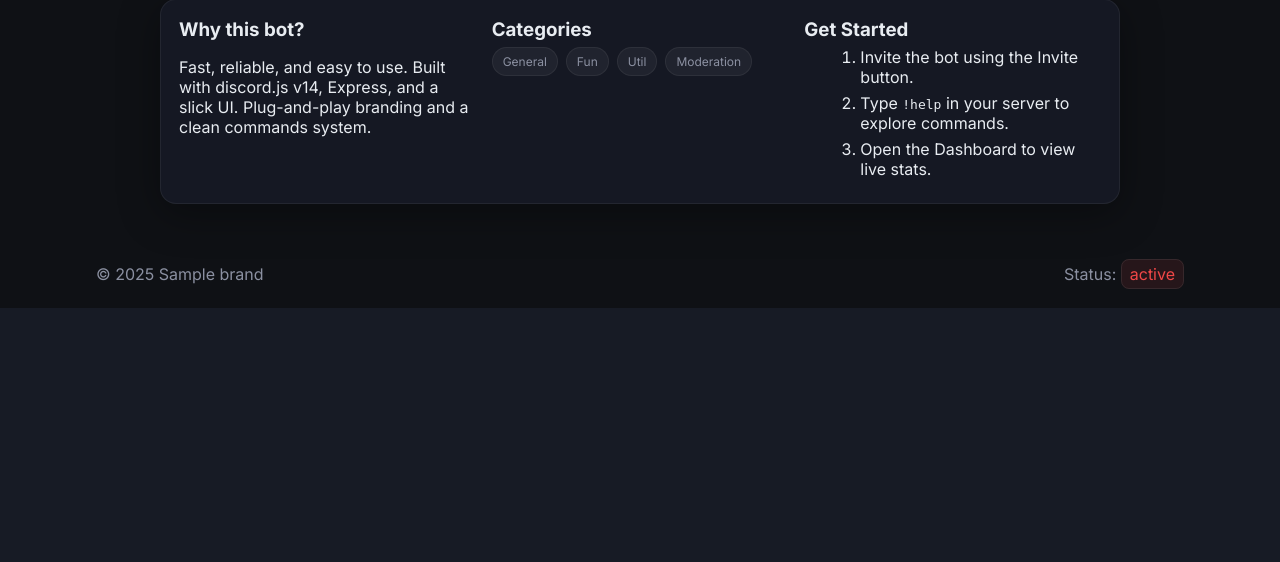
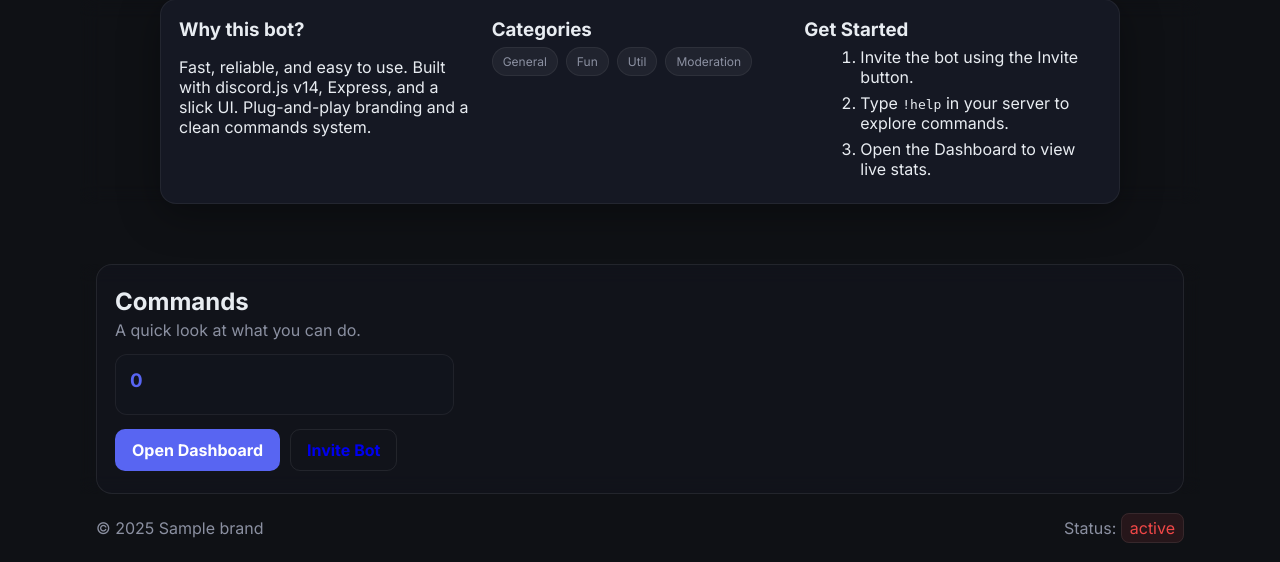
Before and after one commit to mElonVisuals/mlvs-v4, a Node server app: template dashboard/views/home.ejs in a window 1280 px wide. Shown: the part 791-1353 px from the top of the page. Before the commit the page ends 1099 px from the top, so only its background shows below. Run offline with Node 20, Linux system fonts and the light colour scheme; the template is opened without the code that fills it: most values are stand-ins (such as "Sample title", 1, 10 or a date in 2020); grey boxes marked "Sample" are stand-in pictures.

Commit message:
feat(home): glassmorphism redesign and commands gallery; auto-load command metadata for homepage

```diff
--- a/dashboard/index.js
+++ b/dashboard/index.js
@@ -51,9 +51,44 @@ function readStatus() {
   return { online: false, guilds: 0, users: 0 };
 }
 
+function loadCommands() {
+  const root = path.join(process.cwd(), 'src', 'commands');
+  const out = {};
+  try {
+    if (!fs.existsSync(root)) return out;
+    const walk = (dir, categoryHint) => {
+      const items = fs.readdirSync(dir, { withFileTypes: true });
+      for (const it of items) {
+        const full = path.join(dir, it.name);
+        if (it.isDirectory()) {
+          walk(full, it.name);
+        } else if (it.isFile() && it.name.endsWith('.js')) {
+          if (/help\.js$/i.test(it.name)) continue; // skip help
+          const rel = path.relative(root, full).replace(/\\/g, '/');
+          const cat = categoryHint || rel.split('/')[0] || 'misc';
+          const src = fs.readFileSync(full, 'utf8');
+          const mName = src.match(/export\s+const\s+name\s*=\s*['"`]([^'"`]+)['"`]/);
+          const mDesc = src.match(/export\s+const\s+description\s*=\s*['"`]([^'"`]+)['"`]/);
+          const mUsage = src.match(/export\s+const\s+usage\s*=\s*['"`]([^'"`]+)['"`]/);
+          const name = mName?.[1] || it.name.replace(/\.js$/, '');
+          const description = mDesc?.[1] || '';
+          const usage = mUsage?.[1] || name;
+          if (!out[cat]) out[cat] = [];
+          out[cat].push({ name, description, usage, path: rel });
+        }
+      }
+    };
+    walk(root);
+    // sort
+    for (const k of Object.keys(out)) out[k].sort((a,b)=>a.name.localeCompare(b.name));
+  } catch {}
+  return out;
+}
+
 // Homepage
 app.get('/', (req, res) => {
   const status = readStatus();
+  const commands = loadCommands();
   res.render('home', {
     brand: BRAND,
     botName: status?.bot?.tag || BRAND.title,
@@ -61,6 +96,7 @@ app.get('/', (req, res) => {
   dashboardUrl: process.env.DASHBOARD_URL || `http://localhost:${PORT}`,
   guilds: status?.guilds || 0,
   users: status?.users || 0,
+    commands,
   });
 });
 
--- a/dashboard/public/style.css
+++ b/dashboard/public/style.css
@@ -33,6 +33,19 @@ h1{color:var(--brand);margin:0;font-size:24px}
 .features{max-width:1120px;margin:24px auto;display:grid;grid-template-columns:repeat(3,1fr);gap:18px;padding:0 16px}
 .features .feature h3{margin-top:0}
 .feature{background:var(--panel);border:1px solid rgba(255,255,255,.06);border-radius:12px;padding:18px}
+.glass{backdrop-filter: blur(10px); -webkit-backdrop-filter: blur(10px);}
+.commands{max-width:1120px;margin:24px auto;padding:0 16px}
+.commands-inner{background:rgba(21,24,35,.45);border:1px solid rgba(255,255,255,.08);border-radius:16px;padding:22px 18px}
+.commands h2{margin:0 0 4px}
+.commands .muted{color:var(--muted);margin:0 0 14px}
+.commands-grid{display:grid;grid-template-columns:repeat(3,1fr);gap:16px}
+.cmd-section{background:rgba(21,24,35,.35);border:1px solid rgba(255,255,255,.06);border-radius:12px;padding:14px}
+.cmd-cat{margin:0 0 8px;color:var(--brand)}
+.cmd-list{list-style:none;margin:0;padding:0;display:flex;flex-direction:column;gap:10px}
+.cmd-name code{background:rgba(255,255,255,.06);padding:2px 6px;border-radius:6px}
+.cmd-usage code{background:rgba(255,255,255,.06);padding:2px 6px;border-radius:6px}
+.cmd-desc{color:var(--muted);font-size:13px;margin:4px 0}
+.cmd-cta{margin-top:14px;display:flex;gap:10px}
 .highlights{max-width:1120px;margin:10px auto 28px;padding:0 16px}
 .highlights .container{background:var(--panel);border:1px solid rgba(255,255,255,.06);border-radius:16px;padding:18px;display:grid;grid-template-columns:repeat(3,1fr);gap:16px}
 .highlight h3{margin:0 0 6px}
@@ -55,4 +68,5 @@ h1{color:var(--brand);margin:0;font-size:24px}
 	.cards{grid-template-columns:1fr}
 	.features{grid-template-columns:1fr}
 	.highlights .container{grid-template-columns:1fr}
+	.commands-grid{grid-template-columns:1fr}
 }
--- a/dashboard/views/home.ejs
+++ b/dashboard/views/home.ejs
@@ -49,7 +49,7 @@
     </div>
   </header>
 
-  <section class="features">
+  <section class="features glass">
     <div class="feature">
       <h3>Live Stats</h3>
       <p>Monitor servers and users in real time via the dashboard.</p>
@@ -76,7 +76,7 @@
     </div>
   </section>
 
-  <section class="highlights">
+  <section class="highlights glass">
     <div class="container">
       <div class="highlight">
         <h3>Why this bot?</h3>
@@ -102,6 +102,33 @@
     </div>
   </section>
 
+  <section class="commands glass">
+    <div class="commands-inner">
+      <h2>Commands</h2>
+      <p class="muted">A quick look at what you can do.</p>
+      <div class="commands-grid">
+        <% Object.keys(commands || {}).forEach(function(cat){ %>
+          <div class="cmd-section">
+            <h3 class="cmd-cat"><%= cat.charAt(0).toUpperCase()+cat.slice(1) %></h3>
+            <ul class="cmd-list">
+              <% (commands[cat]||[]).forEach(function(cmd){ %>
+                <li>
+                  <div class="cmd-name"><code><%= cmd.name %></code></div>
+                  <% if (cmd.description) { %><div class="cmd-desc"><%= cmd.description %></div><% } %>
+                  <div class="cmd-usage">Usage: <code><%= cmd.usage %></code></div>
+                </li>
+              <% }) %>
+            </ul>
+          </div>
+        <% }) %>
+      </div>
+      <div class="cmd-cta">
+        <a class="btn primary" href="/dashboard">Open Dashboard</a>
+        <% if (brand.inviteUrl) { %><a class="btn" href="/invite">Invite Bot</a><% } %>
+      </div>
+    </div>
+  </section>
+
   <footer class="footer">
     <div class="left">© <%= new Date().getFullYear() %> <%= brand.title %></div>
     <div class="right">
```
